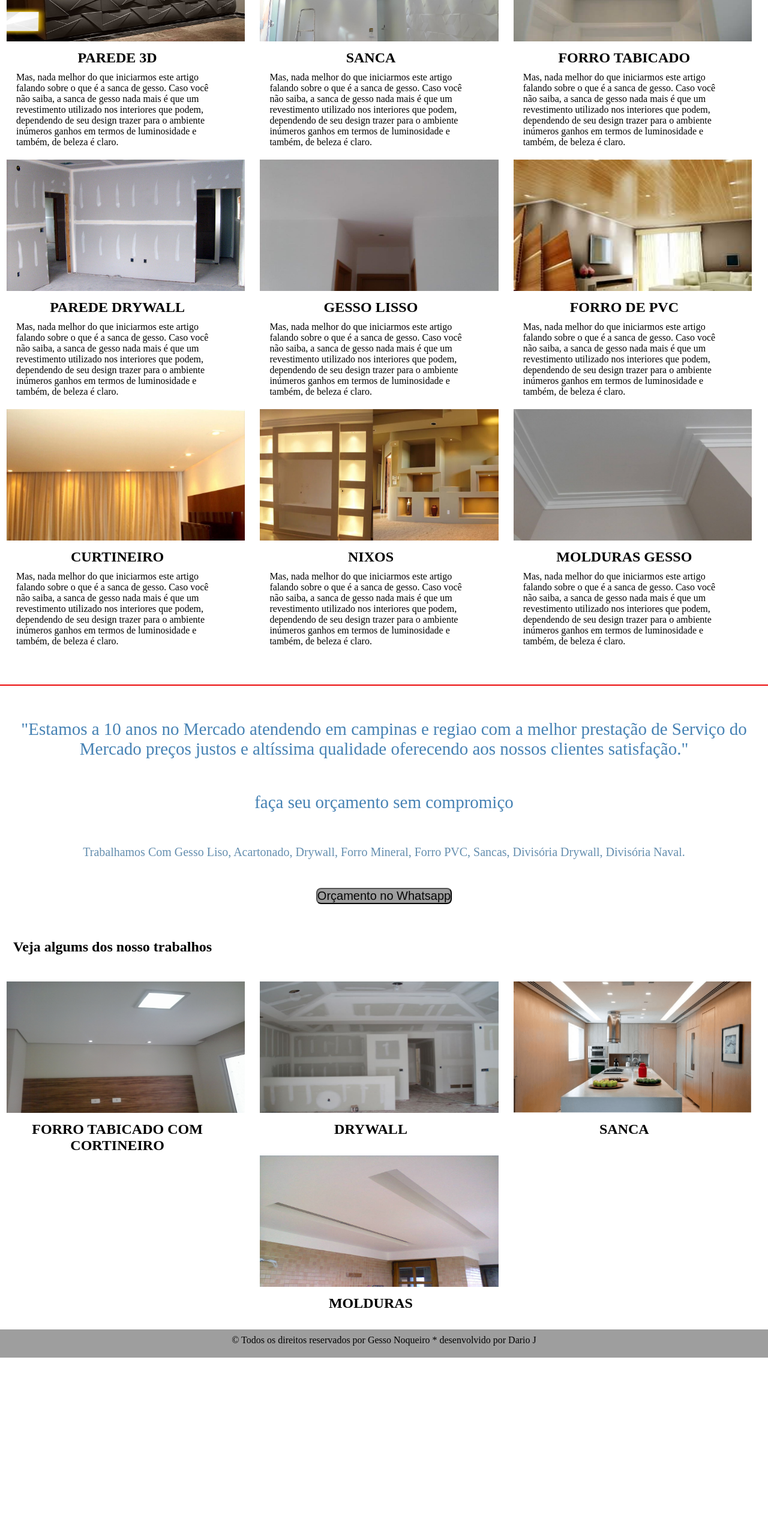
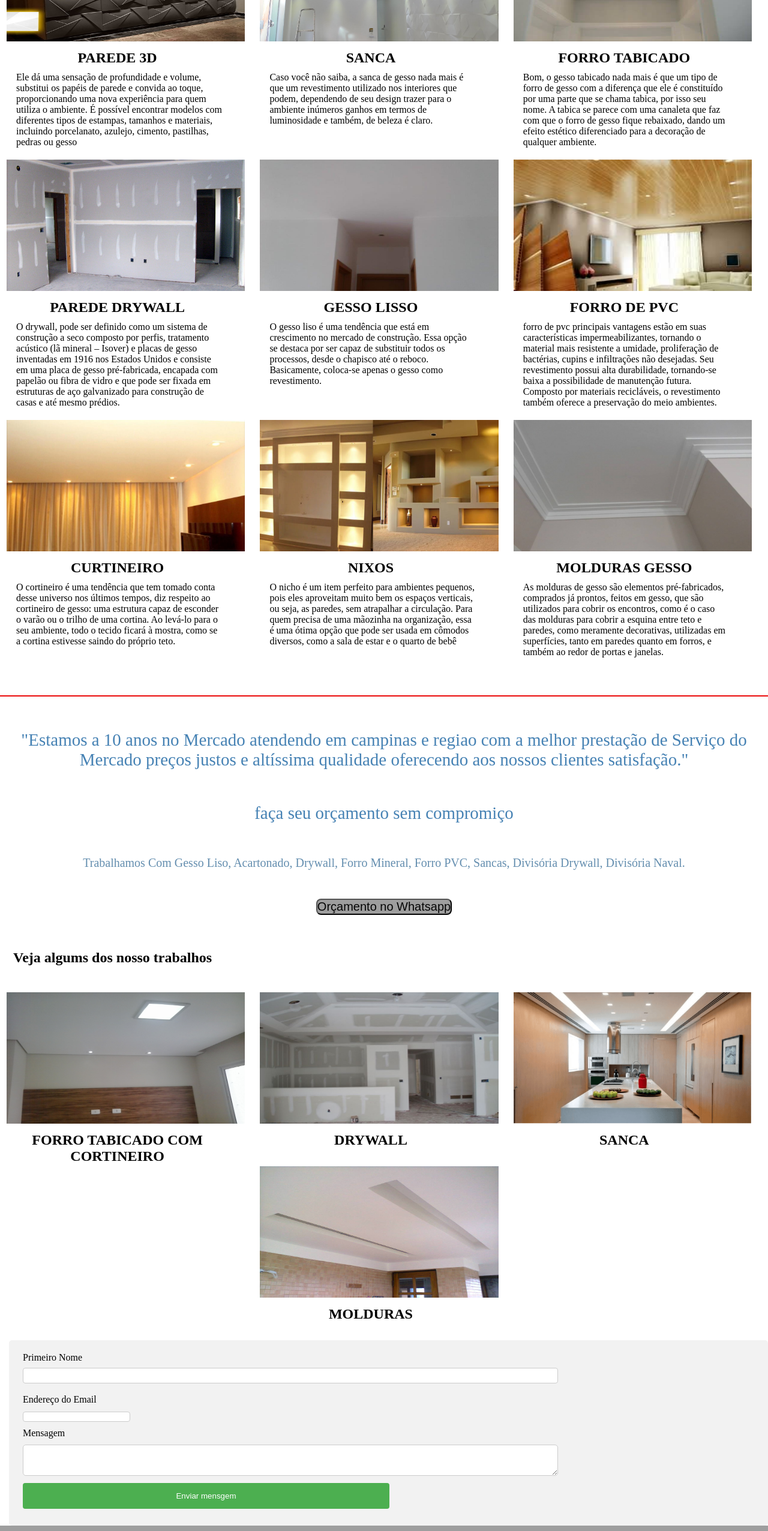
Before and after one commit to Dariocardeira/gesso, a plain HTML site: page index.html in a window 1280 px wide. Shown: the part 1100-3652 px from the top of the page at 60% size. Before the commit the page ends 3363 px from the top, so only its background shows below. Drawn offline with Linux system fonts and the light colour scheme.

Commit message:
Add files via upload

```diff
--- a/index.css
+++ b/index.css
@@ -106,9 +106,46 @@ clear: both;
  text-align: center;
  background-color: #9e9e9e;;
  height: 47px;
+ width: 100%;
 }
 .direitos{
   padding-top: 9px;
+}
+input[type=text], select {
+  padding: 12px 20px;
+  margin: 8px 0;
+  display: inline-block;
+  border: 1px solid #ccc;
+  border-radius: 4px;
+  box-sizing: border-box;
+  display: flex;
+  width: 73%;
+  height: 3px;
+}
+
+.botaoenvia {
+
+  background-color: #4CAF50;
+  color: white;
+  padding: 14px 20px;
+  margin: 8px 0;
+  border: none;
+  border-radius: 4px;
+  cursor: pointer;
+  display: block;
+    width: 50%;
+
+}
+
+input[type=submit]:hover {
+  background-color: #45a049;
+}
+
+.row {
+  border-radius: 5px;
+  background-color: #f2f2f2;
+  padding: 20px;
+  clear: both;
 }
 
 @media only screen and (min-width: 769px){
--- a/index.html
+++ b/index.html
@@ -28,15 +28,14 @@
 
                <img class="bloco"  src="./img/top1.jpg" alt="">
                <h2 class="serviçoss">PAREDE 3D</h2>
-               <p class="p1">Mas, nada melhor do que iniciarmos este artigo falando sobre o que é a sanca de gesso. Caso você não saiba,
-                   a sanca de gesso nada mais é que um revestimento utilizado nos interiores que podem,
-                    dependendo de seu design trazer para o ambiente inúmeros ganhos em termos de luminosidade e também,
-                     de beleza é claro.</p>
+               <p class="p1">Ele dá uma sensação de profundidade e volume, substitui os papéis de parede e convida ao toque,
+                    proporcionando uma nova experiência para quem utiliza o ambiente. É possível encontrar modelos com diferentes tipos
+                    de estampas, tamanhos e materiais, incluindo porcelanato, azulejo, cimento, pastilhas, pedras ou gesso</p>
            </div>
            <div class="parede3d">
             <img class="bloco"  src="./img/sanca.jpg" alt="">
             <h2 class="serviçoss">SANCA</h2>
-            <p class="p1">Mas, nada melhor do que iniciarmos este artigo falando sobre o que é a sanca de gesso. Caso você não saiba,
+            <p class="p1"> Caso você não saiba,
                 a sanca de gesso nada mais é que um revestimento utilizado nos interiores que podem,
                  dependendo de seu design trazer para o ambiente inúmeros ganhos em termos de luminosidade e também,
                   de beleza é claro.</p>
@@ -44,62 +43,60 @@
         <div class="parede3d">
             <img class="bloco"  src="./img/tapico.jpg" alt="">
             <h2 class="serviçoss">FORRO TABICADO</h2>
-            <p class="p1">Mas, nada melhor do que iniciarmos este artigo falando sobre o que é a sanca de gesso. Caso você não saiba,
-                a sanca de gesso nada mais é que um revestimento utilizado nos interiores que podem,
-                 dependendo de seu design trazer para o ambiente inúmeros ganhos em termos de luminosidade e também,
-                  de beleza é claro.</p>
+            <p class="p1">Bom, o gesso tabicado nada mais é que um tipo de forro de gesso com
+                a diferença que ele é constituído por uma parte que se chama tabica, por isso seu nome.
+                 A tabica se parece com uma canaleta que faz com que o forro de gesso fique rebaixado,
+                 dando um efeito estético diferenciado para a decoração de qualquer ambiente.</p>
         </div>
         <div class="parede3d">
             <img class="bloco"  src="./img/d.jpg" alt="">
             <h2 class="serviçoss">PAREDE DRYWALL</h2>
-            <p class="p1">Mas, nada melhor do que iniciarmos este artigo falando sobre o que é a sanca de gesso. Caso você não saiba,
-                a sanca de gesso nada mais é que um revestimento utilizado nos interiores que podem,
-                 dependendo de seu design trazer para o ambiente inúmeros ganhos em termos de luminosidade e também,
-                  de beleza é claro.</p>
+            <p class="p1">O drywall, pode ser definido como um sistema de construção a seco composto por perfis,
+                 tratamento acústico (lã mineral – Isover) e placas de gesso inventadas em 1916 nos Estados Unidos e consiste em uma placa
+                  de gesso pré-fabricada, encapada com papelão ou fibra de vidro e que pode ser fixada em estruturas de  aço galvanizado para
+                   construção de casas e até mesmo prédios.
+                </p>
         </div>
 
         <div class="parede3d">
             <img class="bloco"  src="./img/18.jpg" alt="">
             <h2 class="serviçoss">GESSO LISSO</h2>
-            <p class="p1">Mas, nada melhor do que iniciarmos este artigo falando sobre o que é a sanca de gesso. Caso você não saiba,
-                a sanca de gesso nada mais é que um revestimento utilizado nos interiores que podem,
-                 dependendo de seu design trazer para o ambiente inúmeros ganhos em termos de luminosidade e também,
-                  de beleza é claro.</p>
+            <p class="p1">O gesso liso é uma tendência que está em crescimento no mercado de construção.
+                 Essa opção se destaca por ser capaz de substituir todos os processos,
+                desde o chapisco até o reboco. Basicamente, coloca-se apenas o gesso como revestimento.
         </div>
 
         <div class="parede3d">
             <img class="bloco"  src="./img/19.jpg" alt="">
             <h2 class="serviçoss">FORRO DE PVC</h2>
-            <p class="p1">Mas, nada melhor do que iniciarmos este artigo falando sobre o que é a sanca de gesso. Caso você não saiba,
-                a sanca de gesso nada mais é que um revestimento utilizado nos interiores que podem,
-                 dependendo de seu design trazer para o ambiente inúmeros ganhos em termos de luminosidade e também,
-                  de beleza é claro.</p>
+            <p class="p1">
+                forro de pvc principais vantagens estão em suas características impermeabilizantes, tornando o material mais resistente a umidade, proliferação de bactérias, cupins e infiltrações não desejadas.
+                Seu revestimento possui alta durabilidade, tornando-se baixa a possibilidade de manutenção futura.
+                Composto por materiais recicláveis, o revestimento também oferece a preservação do meio ambientes.
+                </p>
         </div>
 
         <div class="parede3d">
             <img class="bloco"  src="./img/22.jpg" alt="">
             <h2 class="serviçoss">CURTINEIRO</h2>
-            <p class="p1">Mas, nada melhor do que iniciarmos este artigo falando sobre o que é a sanca de gesso. Caso você não saiba,
-                a sanca de gesso nada mais é que um revestimento utilizado nos interiores que podem,
-                 dependendo de seu design trazer para o ambiente inúmeros ganhos em termos de luminosidade e também,
-                  de beleza é claro.</p>
+            <p class="p1"> O cortineiro é uma tendência que tem tomado conta desse universo nos últimos tempos, diz respeito ao cortineiro de gesso:
+                 uma estrutura capaz de esconder o varão ou o trilho de uma cortina.
+                 Ao levá-lo para o seu ambiente, todo o tecido ficará à mostra, como se a cortina estivesse saindo do próprio teto.</p>
         </div>
 
         <div class="parede3d">
             <img class="bloco"  src="./img/01.jpg" alt="">
             <h2 class="serviçoss">NIXOS</h2>
-            <p class="p1">Mas, nada melhor do que iniciarmos este artigo falando sobre o que é a sanca de gesso. Caso você não saiba,
-                a sanca de gesso nada mais é que um revestimento utilizado nos interiores que podem,
-                 dependendo de seu design trazer para o ambiente inúmeros ganhos em termos de luminosidade e também,
-                  de beleza é claro.</p>
+            <p class="p1">O nicho é um item perfeito para ambientes pequenos, pois eles aproveitam muito bem os espaços verticais,
+                 ou seja, as paredes, sem atrapalhar a circulação. Para quem precisa de uma mãozinha na organização,
+                 essa é uma ótima opção que pode ser usada em cômodos diversos, como a sala de estar e o quarto de bebê</p>
         </div>
         <div class="parede3d">
             <img class="bloco"  src="./img/05.jpg" alt="">
             <h2 class="serviçoss">MOLDURAS GESSO</h2>
-            <p class="p1">Mas, nada melhor do que iniciarmos este artigo falando sobre o que é a sanca de gesso. Caso você não saiba,
-                a sanca de gesso nada mais é que um revestimento utilizado nos interiores que podem,
-                 dependendo de seu design trazer para o ambiente inúmeros ganhos em termos de luminosidade e também,
-                  de beleza é claro.</p>
+            <p class="p1">As molduras de gesso são elementos pré-fabricados, comprados já prontos, feitos em gesso,
+                 que são utilizados para cobrir os encontros, como é o caso das molduras para cobrir a esquina entre teto e paredes, como meramente decorativas, utilizadas em superfícies,
+                 tanto em paredes quanto em forros, e também ao redor de portas e janelas.</p>
 
 
 
@@ -141,6 +138,29 @@
         </div>
 
     </div>
+    <div style="margin-left: 15px;" class="row">
+        <form style="padding-left: 3px;" action="https://api.staticforms.xyz/submit"method="post"class="card">
+            <input type="hidden" name="accessKey" value="c2440236-4154-436e-93da-f12c6c4ee610">
+            <input type="hidden" name="redirectTo" value="https://dariocardeira.github.io/gesso/index.html" />
+
+            <label  for="inputNome">Primeiro Nome</label>
+            <input type="text" id="inputNome" name="name" required maxlength="25" minlength="2">
+            <span></span>
+
+            <label style="    display: flex; padding: 10px 0px;
+            width: 61%;" for="inputemail">Endereço do Email</label>
+            <input style="border-radius: 4px; border: 1px solid #ccc;" type="email" id="inputemail" name="email" required maxlength="50" >
+            <span></span>
+
+            <label style="    display: flex; padding: 10px 0px;" for="TesxtAriaMensagem">Mensagem</label>
+            <textarea style="width: 73%;box-sizing: border-box; border: 1px solid #ccc;
+            border-radius: 5px;
+            height: 52px;" name="message" id="TesxtAriaMensagem" required maxlength="100" ></textarea>
+            <span></span>
+            <button class="botaoenvia">Enviar mensgem</button>
+        </form>
+
+    </div>
     <div class="foter">
         <p class="direitos">&copy; Todos os direitos reservados por Gesso Noqueiro * desenvolvido por Dario J </p>
 
@@ -151,7 +171,6 @@
 
 
 
-
     <a href="https://api.whatsapp.com/send?phone=5519991838210&text=ol%C3%A1%20%2C%20gostaria%20de%20fazer%20um%20or%C3%A7amento%20!!" target="_blank">
       <img class="whatsapp-link" src="./img/whatsapp-logo-1-1.png" alt="">
       </a>
```
